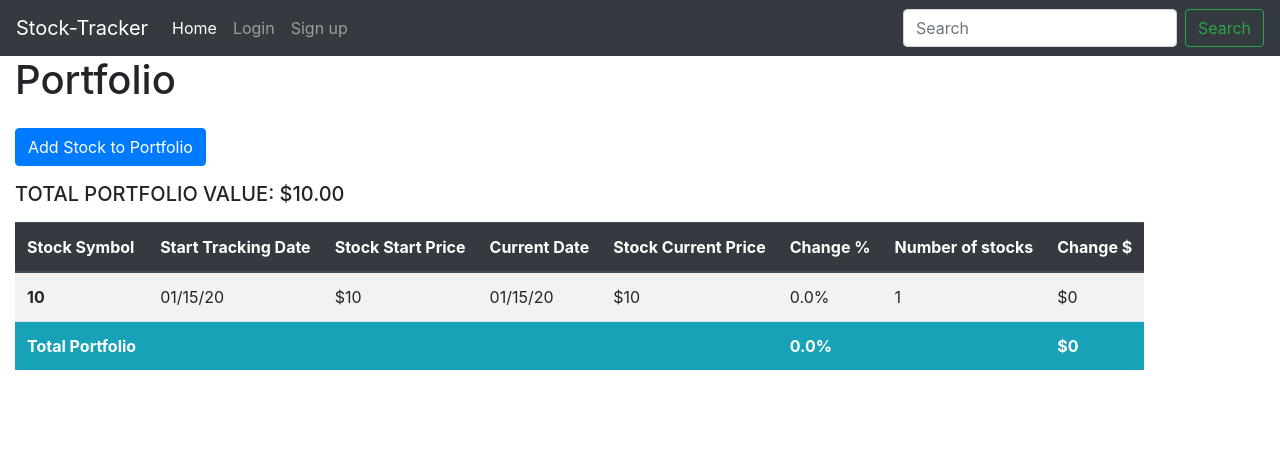
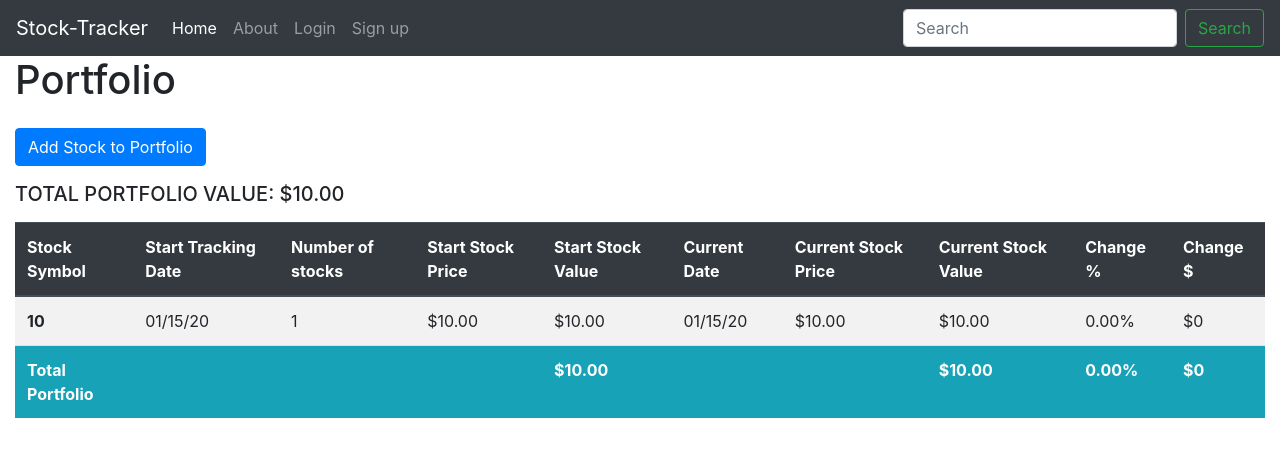
Before and after one commit to clay099/stock-tracker, a Flask app: template templates/user/portfolio.html in a window 1280 px wide. Shown: the top 457 px of the page. Run offline with Flask 2, Linux system fonts and the light colour scheme; the template is opened without the code that fills it: most values are stand-ins (such as "Sample title", 1, 10 or a date in 2020); parts of the project's set-up code (start-up, migrations or seed data) failed here and were passed over; some libraries are stand-ins or nearby versions.

Commit message:
updated portfolio view

```diff
--- a/app.py
+++ b/app.py
@@ -46,11 +46,19 @@ def unauthorized():
     flash('You must be logged in to view that page.', 'warning')
     return redirect(url_for('login'))
 
+# ************base routes************
+
 
 @app.route('/')
 def homepage():
     """home page"""
     return render_template('home.html')
+
+
+@app.route('/about')
+def about():
+    """about page"""
+    return render_template('about.html')
 
 
 # ************auth routes************
@@ -64,7 +72,7 @@ def login():
         if user:
             login_user(user)
             flash(f"Hello, {user.username}!", "success")
-            return redirect(url_for('homepage'))
+            return redirect(url_for('portfolio'))
 
         flash("Invalid credentials.", 'warning')
     return render_template('auth/login.html', form=form)
@@ -115,6 +123,7 @@ def portfolio():
 
     form = NewStockForm()
     stock_details = User_Stock.get_users_stocks(current_user.id)
+    db.session.commit()
 
     return render_template('user/portfolio.html', form=form, stock_details=stock_details)
 
@@ -146,7 +155,7 @@ def add_stock():
 
         flash('Stock Symbol Not Recognized', 'warning')
 
-    return redirect(url_for('homepage'))
+    return redirect(url_for('portfolio'))
 
 
 @app.route('/user/settings', methods=['GET', 'POST'])
--- a/templates/base.html
+++ b/templates/base.html
@@ -21,6 +21,9 @@
         <ul class="navbar-nav mr-auto">
             <li class="nav-item active">
                 <a class="nav-link" href="/">Home</a>
+            </li>
+            <li class="nav-item">
+                <a class="nav-link" href="/">About</a>
             </li>
             {% if not current_user.username %}
             <li class="nav-item">
--- a/templates/user/portfolio.html
+++ b/templates/user/portfolio.html
@@ -25,38 +25,65 @@
         <tr>
             <th scope="col">Stock Symbol</th>
             <th scope="col">Start Tracking Date</th>
-            <th scope="col">Stock Start Price</th>
+            <th scope="col">Number of stocks</th>
+            <th scope="col">Start Stock Price</th>
+            <th scope="col">Start Stock Value</th>
             <th scope="col">Current Date</th>
-            <th scope="col">Stock Current Price</th>
+            <th scope="col">Current Stock Price</th>
+            <th scope="col">Current Stock Value</th>
             <th scope="col">Change %</th>
-            <th scope="col">Number of stocks</th>
             <th scope="col">Change $</th>
         </tr>
 
     </thead>
     <tbody>
         {% for stock in stock_details[0] %}
-        <tr>
+        <tr id={{ stock.stock_symbol }}>
             <th scope="row">{{ stock.stock_symbol }}</th>
             <td>{{ stock.start_date.strftime("%m/%d/%y") }}</td>
-            <td>${{ stock.start_stock_price }}</td>
-            <td>{{ stock.current_date.strftime("%m/%d/%y") }}</td>
-            <td>${{ stock.curr_stock_price }}</td>
-            <td>{{ ((stock.curr_stock_price - stock.start_stock_price)/stock.start_stock_price)*100 }}%</td>
             {% if stock.stock_num %}
             <td>{{ stock.stock_num }}</td>
+            {% else %}
+            <td>1</td>
+            {% endif %}
+            <td>${{ "{:,.2f}".format(stock.start_stock_price) }}</td>
+            <td>${{ "{:,.2f}".format(stock.start_stock_price*stock.stock_num) }}</td>
+
+            <td>{{ stock.current_date.strftime("%m/%d/%y") }}</td>
+            <td>${{ "{:,.2f}".format(stock.curr_stock_price) }}</td>
+            <td>${{ "{:,.2f}".format(stock.curr_stock_price*stock.stock_num) }}</td>
+            <td>{{ "{:,.2f}".format(((stock.curr_stock_price - stock.start_stock_price)/stock.start_stock_price)*100) }}%
+            </td>
+            {% if stock.stock_num %}
             <td>${{ (stock.curr_stock_price*stock.stock_num) - (stock.start_stock_price*stock.stock_num) }}</td>
             {% else %}
-            <td>1</td>
             <td>${{ stock.curr_stock_price - stock.start_stock_price }}</td>
             {% endif %}
         </tr>
         {% endfor %}
         <tr class="bg-info text-white">
             <th scope="row">Total Portfolio</th>
-            <td colspan='4'></td>
-            <td colspan='2'><strong>{{ ((stock_details[2]-stock_details[1])/stock_details[2])*100 }}%</strong></td>
-            <td><strong>${{ (stock_details[2]-stock_details[1]) }}</strong></td>
+            <td colspan='3'></td>
+            <td colspan='3'>
+                <strong>
+                    ${{ "{:,.2f}".format(stock_details[2]) }}
+                </strong>
+            </td>
+            <td>
+                <strong>
+                    ${{ "{:,.2f}".format(stock_details[2]) }}
+                </strong>
+            </td>
+            <td>
+                <strong>
+                    {{ "{:,.2f}".format(((stock_details[2]-stock_details[1])/stock_details[2])*100) }}%
+                </strong>
+            </td>
+            <td>
+                <strong>
+                    ${{ (stock_details[2]-stock_details[1]) }}
+                </strong>
+            </td>
         </tr>
     </tbody>
 </table>
```
Also changed, not shown: models.py (+22 -2 lines), templates/about.html (added, +10 -0 lines).
